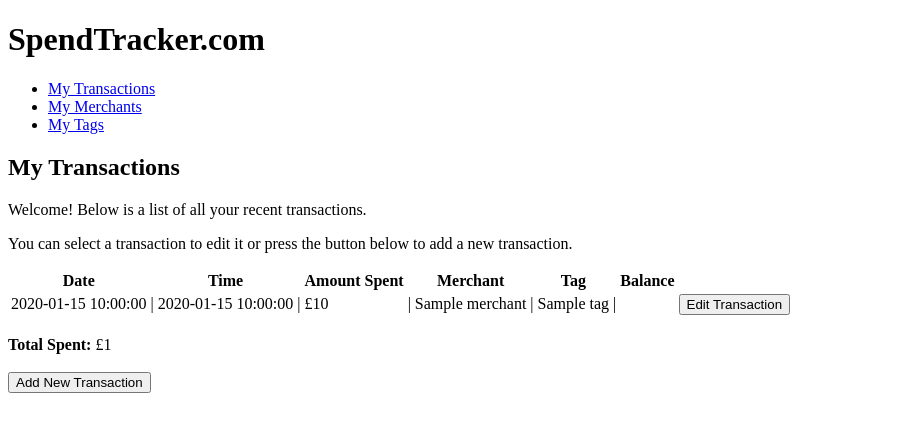
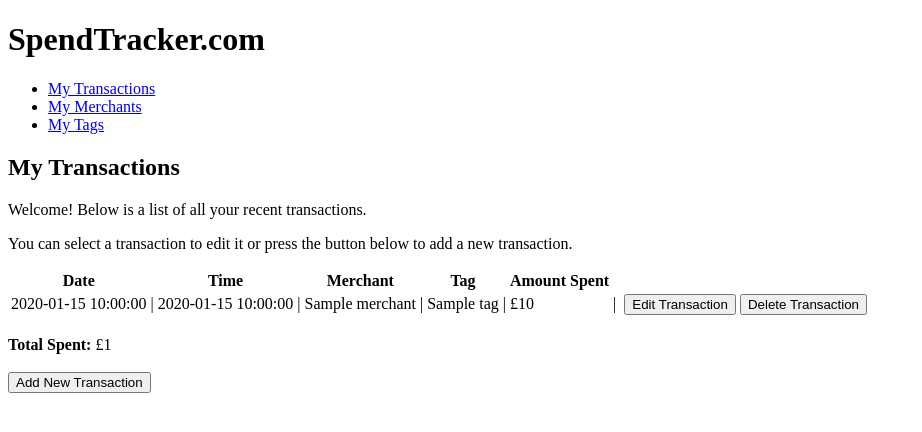
Before and after one commit to robbieferg/spending_tracker_solo_project, a Flask app: template templates/transactions/index.html in a window 1280 px wide. Shown: the top 432 px of the page, without its empty margins (0-922 px from the left). Run offline with Flask 2, Linux system fonts and the light colour scheme; the template is opened without the code that fills it: most values are stand-ins (such as "Sample title", 1, 10 or a date in 2020).

Commit message:
User can now delete transaction from main page

```diff
--- a/controllers/transactions_controller.py
+++ b/controllers/transactions_controller.py
@@ -52,3 +52,8 @@ def update_transaction(id):
     new_date = datetime.datetime.strptime(new_date, '%Y-%m-%d').strftime('%d/%m/%Y')
     transaction_repository.update(transaction, new_date, request.form['time'], request.form['amount_spent'], merchant.id, tag.id)
     return redirect("/transactions")
+
+@transactions_blueprint.route("/transactions/<id>/delete")
+def delete_transaction(id):
+    transaction_repository.delete(id)
+    return redirect("/transactions")
--- a/templates/transactions/index.html
+++ b/templates/transactions/index.html
@@ -10,13 +10,13 @@
         <th></th>
         <th>Time</th>
         <th></th>
-        <th>Amount Spent</th>
-        <th></th>
         <th>Merchant</th>
         <th></th>
         <th>Tag</th>
         <th></th>
-        <th>Balance</th>
+        <th>Amount Spent</th>
+        <th></th>
+
     </tr>
     {% for transaction in transactions %}
     <tr>
@@ -24,14 +24,16 @@
         <td>|</td>
         <td>{{ transaction.time }}</td>
         <td>|</td>
-        <td>£{{ transaction.amount_spent }}</td>
-        <td>|</td>
         <td>{{ transaction.merchant.name }}</td>
         <td>|</td>
         <td>{{ transaction.tag.name }}</td>
         <td>|</td>
+        <td>£{{ transaction.amount_spent }}</td>
+        <td>|</td>
         <td></td>
         <td><form action="/transactions/{{ transaction.id }}/edit"><button>Edit Transaction</button></form></td>
+        <td><form class="delete-form" action="/transactions/{{ transaction.id }}/delete"> <button>Delete Transaction</button></form></td>
+
     </tr>
 
 
```
